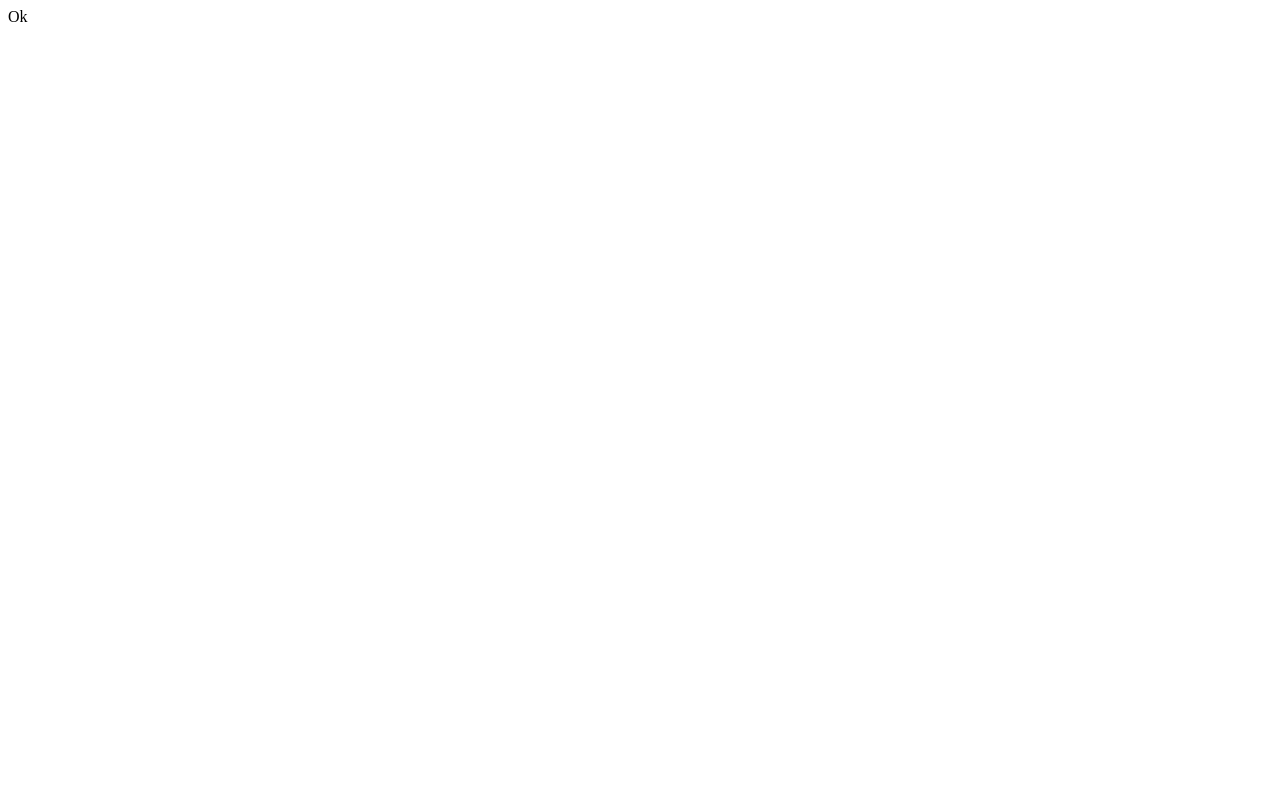
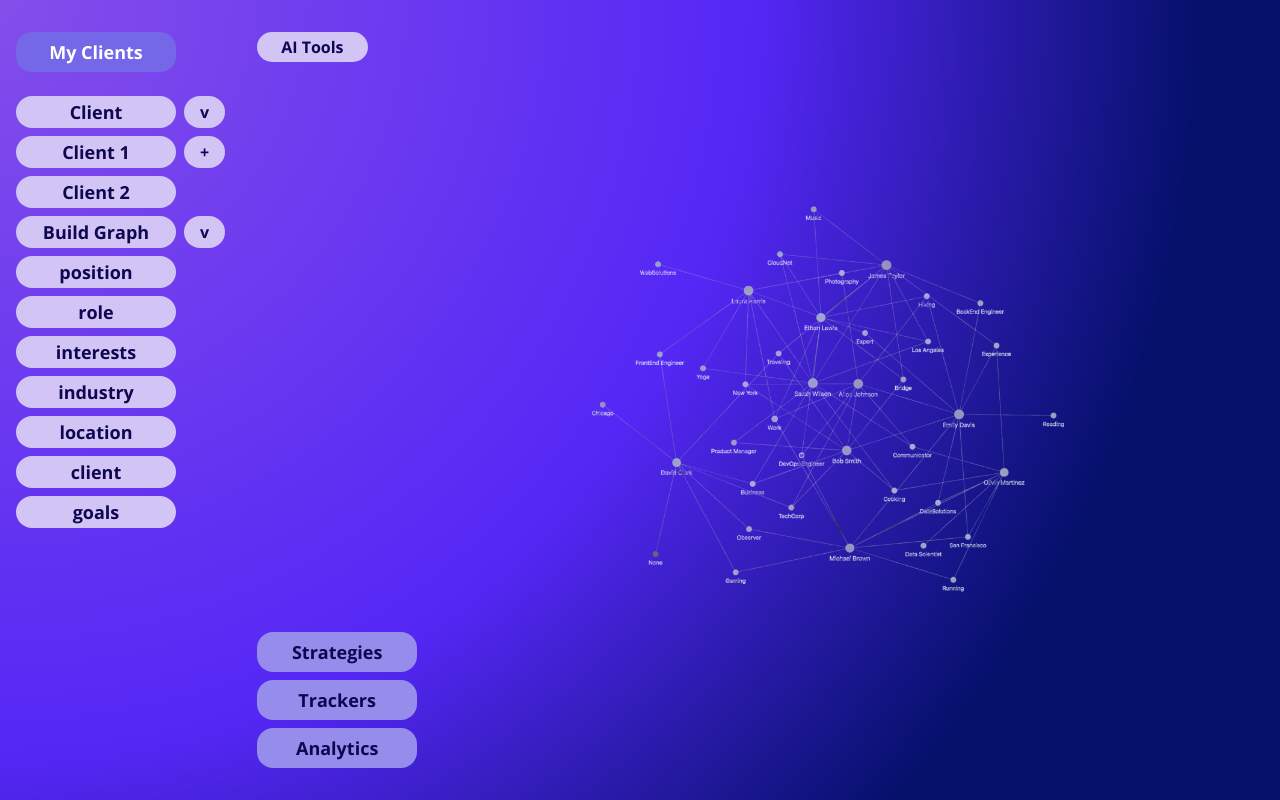
Before and after one commit to lakla8/pockethr, a Django app: page /clients/ in a window 1280 px wide. Before the commit the page is almost empty. Run offline with Django 4.2, Linux system fonts and the light colour scheme.

Commit message:
add new page clients

```diff
--- /dev/null
+++ b/main/static/css/clients.css
@@ -0,0 +1,188 @@
+@import url("https://fonts.googleapis.com/css2?family=Open+Sans:ital,wght@0,300..800;1,300..800&display=swap");
+@import url("root.css");
+
+*,
+body {
+    margin: 0;
+    padding: 0;
+    box-sizing: border-box;
+    font-family: "Open Sans", sans-serif;
+    font-size: 16px;
+    color: var(--base_font_color);
+    text-decoration: none;
+    list-style: none;
+    border: none;
+    font-weight: normal;
+    border-spacing: 0;
+    text-indent: 0;
+}
+
+html,
+body {
+    width: 100%;
+    height: 100%;
+    overflow: auto;
+
+    display: flex;
+    justify-content: center;
+}
+
+body {
+    background: radial-gradient(circle at 0% 0%,
+            #844eea 0%,
+            #5527f5 50%,
+            #041069 80%);
+}
+
+.page_container {
+    width: 100%;
+    height: 100%;
+
+    padding: 32px 16px;
+    display: flex;
+    flex-direction: row;
+}
+
+nav {
+    width: auto;
+    height: 100%;
+
+    display: flex;
+    flex-direction: column;
+
+    gap: 24px;
+}
+
+.nav__title {
+    width: 160px;
+    height: auto;
+
+    display: flex;
+    justify-content: center;
+    align-items: center;
+
+    padding: 8px 18px;
+    border-radius: var(--base_border_radius);
+    font-size: 1.125rem;
+    font-weight: 700;
+    background-color: #7467E8;
+    color: #ffffff;
+}
+
+.nav__list {
+    display: flex;
+    flex-direction: column;
+
+    gap: var(--base_gap);
+}
+
+.nav__item {
+    display: flex;
+    flex-direction: row;
+
+    gap: var(--base_gap);
+}
+
+.nav__item-title {
+    width: 160px;
+    height: auto;
+
+    padding: 4px 12px;
+    border-radius: var(--base_border_radius);
+    font-size: 1.125rem;
+    font-weight: 700;
+    background-color: #d3c4f6;
+
+    display: flex;
+    justify-content: center;
+    align-items: center;
+}
+
+.nav__item-open {
+    width: auto;
+    height: 100%;
+
+    display: flex;
+    justify-content: center;
+    align-items: center;
+
+    border-radius: var(--base_border_radius);
+    padding: 0 16px;
+    background-color: #d3c4f6;
+    font-weight: 700;
+}
+
+main {
+    width: 100%;
+    height: auto;
+
+    display: flex;
+    flex-direction: row;
+    padding: 0 32px;
+}
+
+.actions {
+    width: auto;
+    height: 100%;
+
+    display: flex;
+    flex-direction: column;
+    justify-content: space-between;
+}
+
+.tools {
+    width: auto;
+    height: auto;
+    display: flex;
+    justify-content: flex-start;
+    align-items: center;
+}
+
+.tools__container {
+    width: auto;
+    height: auto;
+
+    padding: 4px 24px;
+    border-radius: var(--base_border_radius);
+
+    font-size: 1rem;
+    font-weight: 700;
+    background-color: #d3c4f6;
+}
+
+
+.actions__container {
+    display: flex;
+    flex-direction: column;
+    gap: var(--base_gap);
+}
+
+.action {
+    width: 160px;
+    height: auto;
+
+    display: flex;
+    justify-content: center;
+    align-items: center;
+
+    padding: 8px 18px;
+    border-radius: var(--base_border_radius);
+    font-size: 1.125rem;
+    font-weight: 700;
+    background-color: #958CEB;
+    color: #0D0750;
+}
+
+.bg__image {
+    width: 100%;
+    height: auto;
+
+    display: flex;
+    justify-content: center;
+    align-items: center;
+}
+
+.bg__image > img {
+    width: 60%;
+    height: auto;
+}
--- /dev/null
+++ b/main/templates/clients.html
@@ -0,0 +1,105 @@
+{% extends 'base_generic.html' %}
+
+{% block title %} Клиенты {% endblock %}
+
+{%block styles %}
+    {% load static %}
+    <link rel="stylesheet" href="{% static 'css/clients.css' %}" />
+{% endblock %}
+
+{% block content %}
+    <div class="page_container">
+        <nav>
+            <div class="nav__title">
+                My Clients
+            </div>
+            <ul class="nav__list">
+                <li class="nav__item">
+                    <div class="nav__item-title">
+                        Client
+                    </div>
+                    <div class="nav__item-open">
+                        v
+                    </div>
+                </li>
+                <li class="nav__item">
+                    <div class="nav__item-title">
+                        Client 1
+                    </div>
+                    <div class="nav__item-open">
+                        +
+                    </div>
+                </li>
+                <li class="nav__item">
+                    <div class="nav__item-title">
+                        Client 2
+                    </div>
+                </li>
+                <li class="nav__item">
+                    <div class="nav__item-title">
+                        Build Graph
+                    </div>
+                    <div class="nav__item-open">
+                        v
+                    </div>
+                </li>
+                <li class="nav__item">
+                    <div class="nav__item-title">
+                        position
+                    </div>
+                </li>
+                <li class="nav__item">
+                    <div class="nav__item-title">
+                        role
+                    </div>
+                </li>
+                <li class="nav__item">
+                    <div class="nav__item-title">
+                        interests
+                    </div>
+                </li>
+                <li class="nav__item">
+                    <div class="nav__item-title">
+                        industry
+                    </div>
+                </li>
+                <li class="nav__item">
+                    <div class="nav__item-title">
+                        location
+                    </div>
+                </li>
+                <li class="nav__item">
+                    <div class="nav__item-title">
+                        client
+                    </div>
+                </li>
+                <li class="nav__item">
+                    <div class="nav__item-title">
+                        goals
+                    </div>
+                </li>
+
+            </ul>
+        </nav>
+        <main>
+            <div class="actions">
+                <div class="tools">
+                    <div class="tools__container">
+                        AI Tools
+                    </div>
+                </div>
+                <div class="actions__container">
+                    <div class="action">Strategies</div>
+                    <div class="action">Trackers</div>
+                    <div class="action">Analytics</div>
+                </div>
+            </div>
+            <div class="bg__image">
+                <img src="{% static 'image/bg-preview.png' %}" alt="">
+            </div>
+        </main>
+    </div>
+{% endblock %}
+{% block scripts %}
+
+{% endblock %}
--- a/main/templates/index.html
+++ b/main/templates/index.html
@@ -35,7 +35,6 @@
         </nav>
         <main>
             <img src="{% static 'image/bg-preview.png' %}" alt="">
-
         </main>
     </div>
 {% endblock %}
--- a/main/views.py
+++ b/main/views.py
@@ -23,7 +23,7 @@ def job_search(request):
 
 def clients_view(request):
     """Отображение шаблона страницы клиентов."""
-    return HttpResponse('Ok')
+    return render(request, "clients.html")
 
 
 def networking_view(request):
@@ -42,7 +42,7 @@ def trackers_view(request):
 
 def analytics_view(request):
     """Отображение шаблона страницы аналитики."""
-    return HttpResponse('Ok')
+    return render(request, "analytics.html")
 
 
 def personal_information_view(request):
```
Also changed, not shown: main/static/css/analytics.css (added, +142 -0 lines), main/templates/analytics.html (added, +59 -0 lines).
